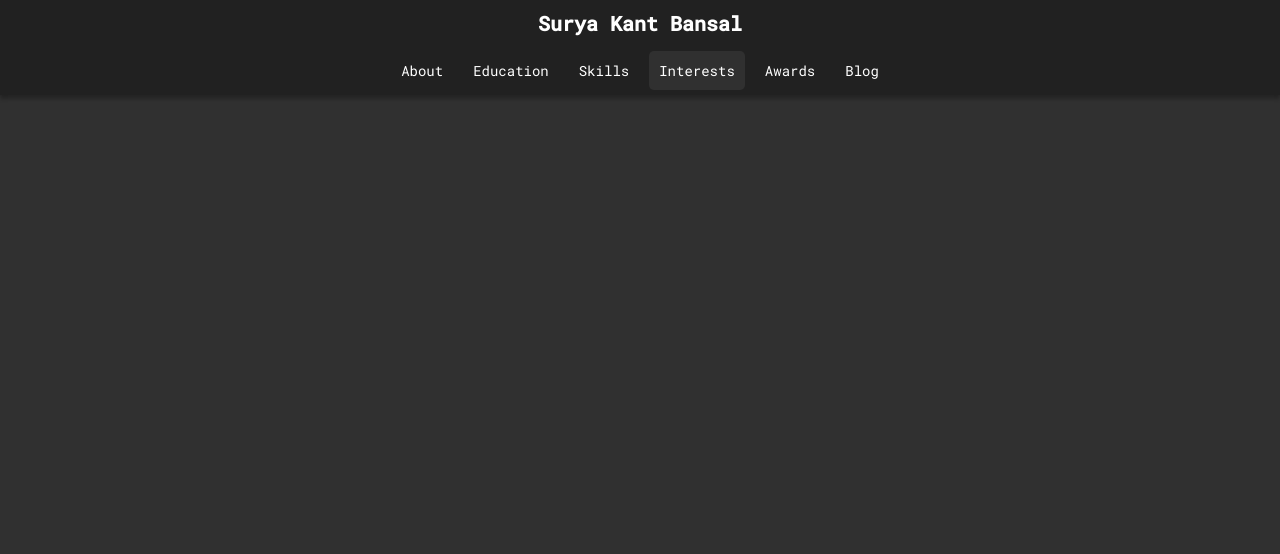
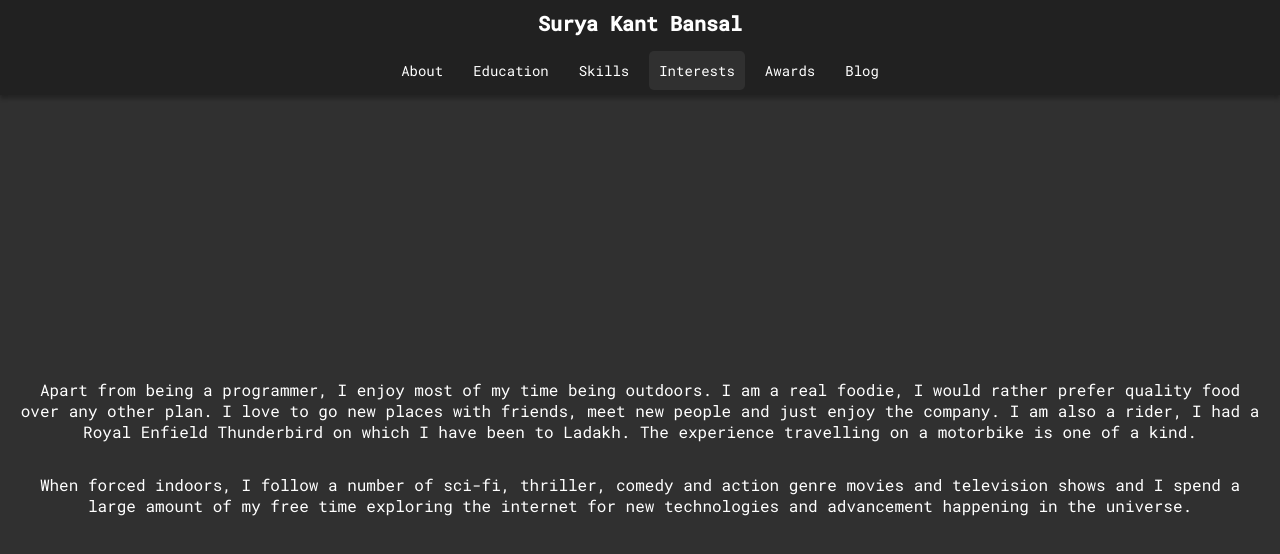
Before and after one commit to skb1129/skb1129.github.io, a React (Create React App) app: page /interests in a window 1280 px wide. Shown: the top 554 px of the page. Built offline with nearby package versions, Linux system fonts and the light colour scheme.

Commit message:
interests

```diff
--- a/src/app/App.tsx
+++ b/src/app/App.tsx
@@ -5,6 +5,7 @@ import Navbar from "../navbar/Navbar";
 import About from "../about/About";
 import Education from "../education/Education";
 import Skills from "../skills/Skills";
+import Interests from "../interests/Interests";
 
 import "./styles.scss";
 
@@ -21,6 +22,7 @@ const App: React.FC = () => {
         <Route path="/about" component={About} />
         <Route path="/education" component={Education} />
         <Route path="/skills" component={Skills} />
+        <Route path="/interests" component={Interests} />
       </div>
     </BrowserRouter>
   );
--- /dev/null
+++ b/src/interests/Interests.tsx
@@ -0,0 +1,28 @@
+import React from "react";
+
+import "./styles.scss";
+
+const styles = {
+  wrapper: "interests__wrapper",
+  text: "interests__text",
+};
+
+const About: React.FC = () => {
+  return (
+    <div className={styles.wrapper}>
+      <p className={styles.text}>
+        Apart from being a programmer, I enjoy most of my time being outdoors. I am a real foodie, I would rather prefer
+        quality food over any other plan. I love to go new places with friends, meet new people and just enjoy the
+        company. I am also a rider, I had a Royal Enfield Thunderbird on which I have been to Ladakh. The experience
+        travelling on a motorbike is one of a kind.
+      </p>
+      <p className={styles.text}>
+        When forced indoors, I follow a number of sci-fi, thriller, comedy and action genre movies and television shows
+        and I spend a large amount of my free time exploring the internet for new technologies and advancement happening
+        in the universe.
+      </p>
+    </div>
+  );
+};
+
+export default About;
--- /dev/null
+++ b/src/interests/styles.scss
@@ -0,0 +1,13 @@
+.interests {
+  &__wrapper {
+    display: flex;
+    flex-direction: column;
+    flex: 1 1 auto;
+    justify-content: center;
+    align-items: center;
+  }
+  &__text {
+    font-size: 1.6rem;
+    text-align: center;
+  }
+}
```
